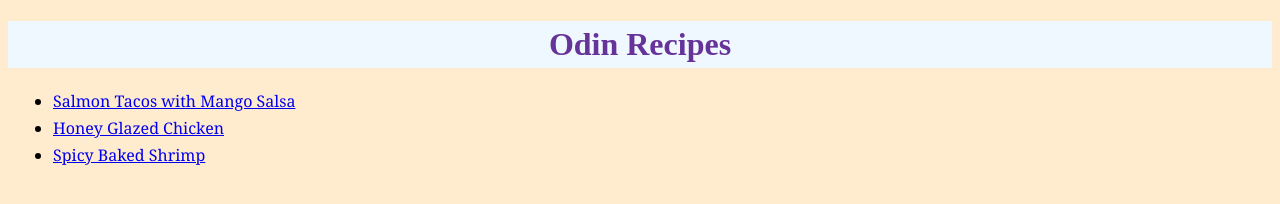
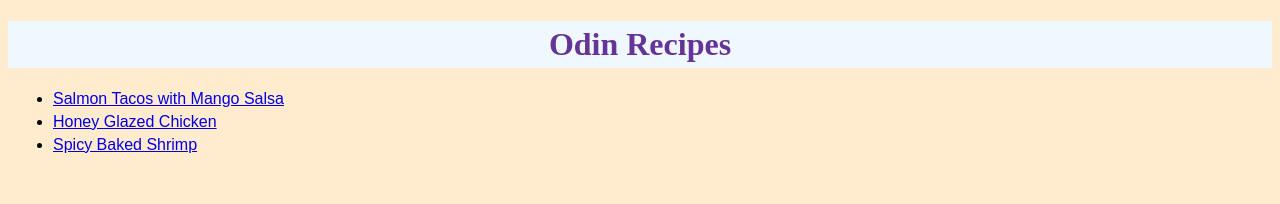
Before and after one commit to vikassaparam/odinproject, a plain HTML site: page odin-recipes/index.html in a window 1280 px wide. Drawn offline with Linux system fonts and the light colour scheme.

Commit message:
Added CSS to the website

```diff
--- a/odin-recipes/style.css
+++ b/odin-recipes/style.css
@@ -12,6 +12,6 @@ h1{
 }
 
 ul>li{
-    font-family: 'Georgia', sans-serif;
+    font-family: 'Arial', sans-serif;
     margin: 5px;
 }
```
